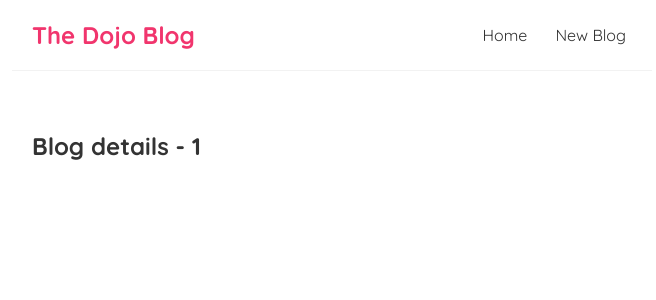
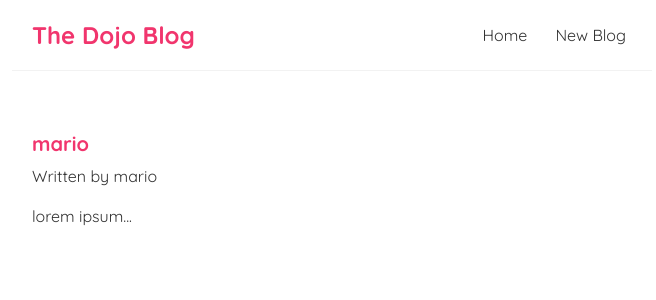
Before and after one commit to anaDamasio123/blog-react, a React (Create React App) app: page /blogs/1 in a window 1280 px wide. Shown: the top 300 px of the page, without its empty margins (308-964 px from the left). Built offline with nearby package versions, Linux system fonts and the light colour scheme; data requests are answered from the project's data file.

Commit message:
reusing the usefetch component

```diff
--- a/data/db.json
+++ b/data/db.json
@@ -9,13 +9,13 @@
         {
             "title": "My first blog",
             "body": "more lorem ipsum...",
-            "author": "mario",
+            "author": "yoshi",
             "id": 2
         },
         {
             "title": "Opening party!",
             "body": "bla bla bla",
-            "author": "mario",
+            "author": "ana",
             "id": 3
         }
     ]
--- a/src/BlogDetails.js
+++ b/src/BlogDetails.js
@@ -1,11 +1,21 @@
 import { useParams } from 'react-router-dom';
+import useFetch from './useFetch';
 
 const BlogDetails = () => {
     const { id } = useParams();
+    const { data: blog, error, isPending } = useFetch('http://localhost:8000/blogs/' + id);
 
     return (
         <div className="blog-details">
-            <h2>Blog details - { id }</h2>
+            { isPending && <div>Loading...</div> }
+            { error && <div>{ error }</div> }
+            { blog && (
+                <article>
+                    <h2>{ blog.author }</h2>
+                    <p>Written by { blog.author }</p>
+                    <div>{ blog.body }</div>
+                </article>
+            )}
         </div>
      );
 }
--- a/src/index.css
+++ b/src/index.css
@@ -52,3 +52,23 @@
 .blog-preview a {
   text-decoration: none;
 }
+
+/* blog details page */
+.blog-details div {
+  margin: 20px 0;
+}
+
+.blog-details h2 {
+  font-size: 20px;
+  color: #f1356d;
+  margin-bottom: 10px;
+}
+
+.blog-details button {
+  background: #f1356d;
+  color: #ffffff;
+  border: 0;
+  padding: 8px;
+  cursor: pointer;
+  border-radius: 8px;
+}
```
Also changed, not shown: 2 other files (tests, documents, lock files or other folders).
